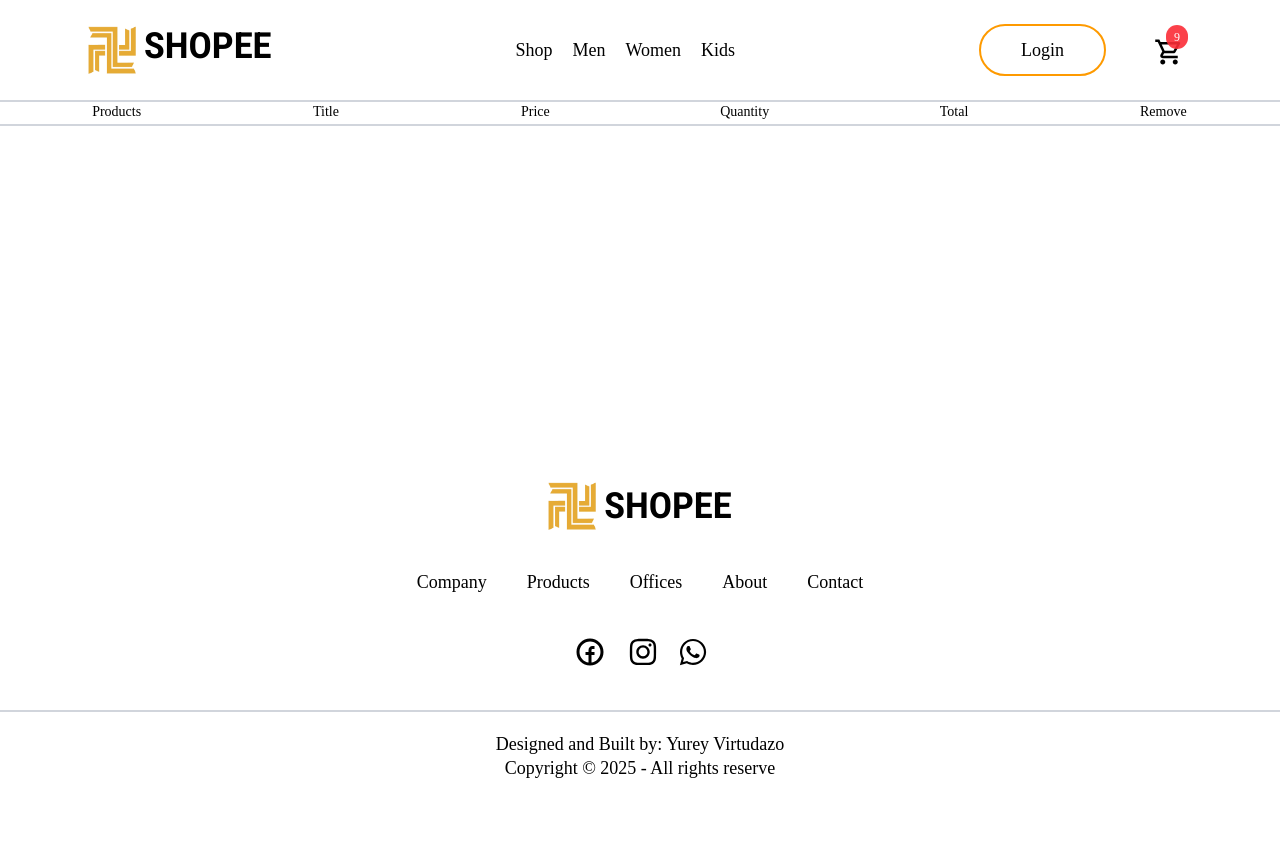
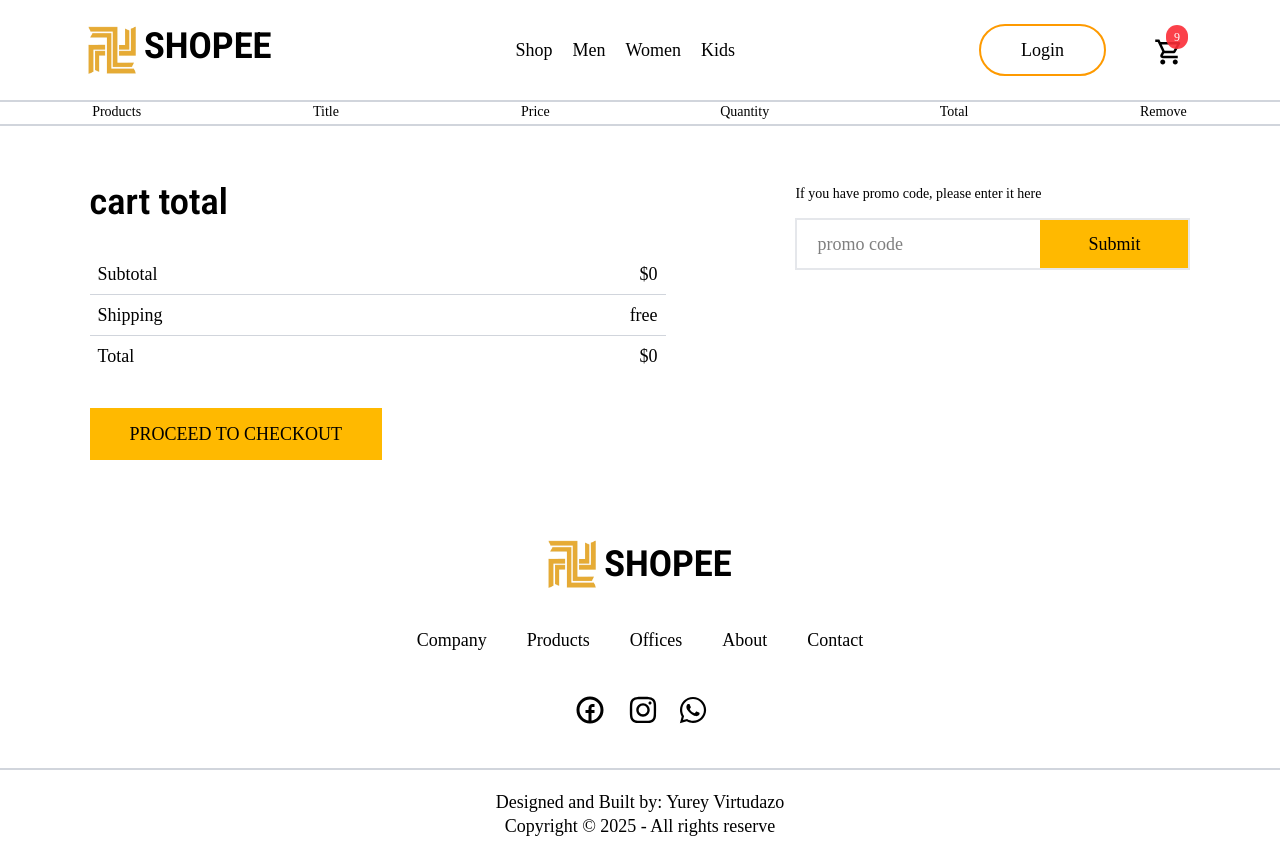
Before and after one commit to riyudev/E-Commerce-Website, a React (Vite) app: page /cart in a window 1280 px wide. Before the commit the page ends 800 px from the top, so only its background shows below. Built offline with nearby package versions, Linux system fonts and the light colour scheme; a web font is replaced by a local one.

Commit message:
added cart total

```diff
--- a/src/components/CartItems.jsx
+++ b/src/components/CartItems.jsx
@@ -3,11 +3,12 @@ import { ShopContext } from "../context/ShopContext";
 import { CiCircleRemove } from "react-icons/ci";
 
 function CartItems() {
-  const { allProduct, cartItems, addToCart, removeFromCart } =
+  const { allProduct, getTotalCartAmount, cartItems, removeFromCart } =
     useContext(ShopContext);
 
   return (
     <div className="pt-25">
+      <section>
         <div className="grid grid-cols-6 items-center justify-center gap-4 px-5">
           <p className="place-self-center text-sm">Products</p>
           <p className="place-self-center text-sm">Title</p>
@@ -46,8 +47,57 @@ function CartItems() {
               </div>
             );
           }
+          return null;
         })}
         <hr />
+      </section>
+
+      <section className="flex justify-between px-[7%] pt-14">
+        <div className="space-y-8">
+          <h3>cart total</h3>
+
+          <div className="w-xl">
+            <div className="flex justify-between p-2">
+              <p>Subtotal</p>
+              <p>${getTotalCartAmount()}</p>
+            </div>
+
+            <hr />
+
+            <div className="flex justify-between p-2">
+              <p>Shipping</p>
+              <p>free</p>
+            </div>
+
+            <hr />
+
+            <div className="flex justify-between p-2">
+              <p>Total</p>
+              <p>${getTotalCartAmount()}</p>
+            </div>
+          </div>
+
+          <button className="bg-amber-400 px-10 py-3.5 hover:bg-amber-500">
+            PROCEED TO CHECKOUT
+          </button>
+        </div>
+
+        <div className="space-y-3">
+          <p className="text-sm">
+            If you have promo code, please enter it here
+          </p>
+          <div className="border-2 border-gray-200 pl-5">
+            <input
+              type="text"
+              placeholder="promo code"
+              className="focus:outline-none"
+            />
+            <button className="bg-amber-400 px-12 py-3 hover:bg-amber-500">
+              Submit
+            </button>
+          </div>
+        </div>
+      </section>
     </div>
   );
 }
--- a/src/context/ShopContext.jsx
+++ b/src/context/ShopContext.jsx
@@ -29,7 +29,26 @@ const ShopContextProvider = (props) => {
     }));
   };
 
-  const contextValue = { allProduct, cartItems, addToCart, removeFromCart };
+  const getTotalCartAmount = () => {
+    let totalAmount = 0;
+    for (const item in cartItems) {
+      if (cartItems[item] !== 0) {
+        let itemInfo = allProduct.find(
+          (product) => product.id === Number(item),
+        );
+        totalAmount += cartItems[item] * itemInfo.newPrice;
+      }
+    }
+    return totalAmount;
+  };
+
+  const contextValue = {
+    allProduct,
+    getTotalCartAmount,
+    cartItems,
+    addToCart,
+    removeFromCart,
+  };
 
   return (
     <ShopContext.Provider value={contextValue}>
```
Lines whose indentation alone changed are shown as unchanged.
